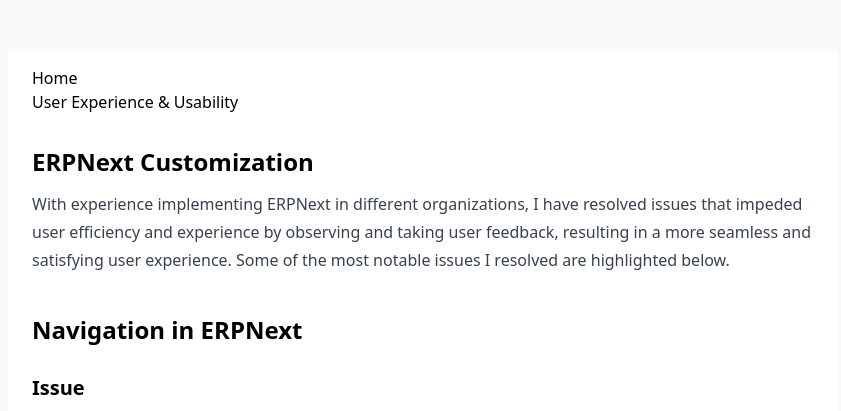
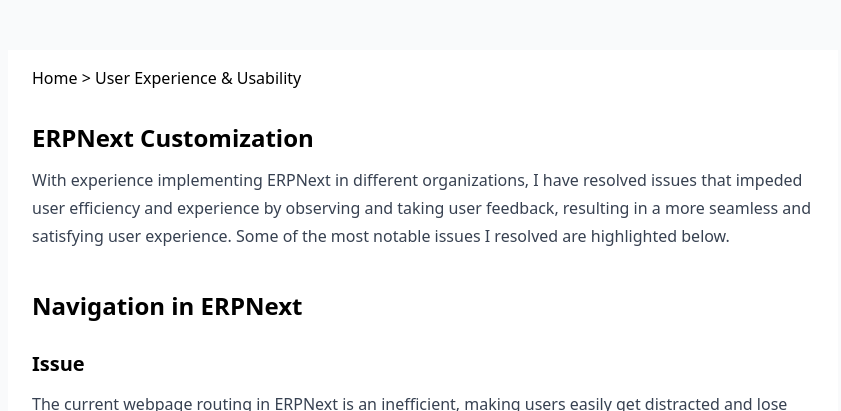
Before and after one commit to Alhakem/my-resume, a plain HTML site: page erpnext.html in a window 1280 px wide. Shown: the top 411 px of the page, without its empty margins (217-1058 px from the left). Drawn offline with nearby package versions, Linux system fonts and the light colour scheme.

Commit message:
Fix: breadcrumbs

```diff
--- a/erpnext.html
+++ b/erpnext.html
@@ -15,10 +15,8 @@
   <body>
     <section class="px-6 pt-4 bg-white">
       <div class="text-md breadcrumbs mb-4">
-        <ul>
-          <li><a href="./">Home</a></li>
-          <li>User Experience & Usability</li>
-        </ul>
+        <a href="./">Home</a> > User Experience & Usability
+
       </div>
 
       <h4 class="text-2xl font-bold dark:text-white mb-3 pt-4">
```
